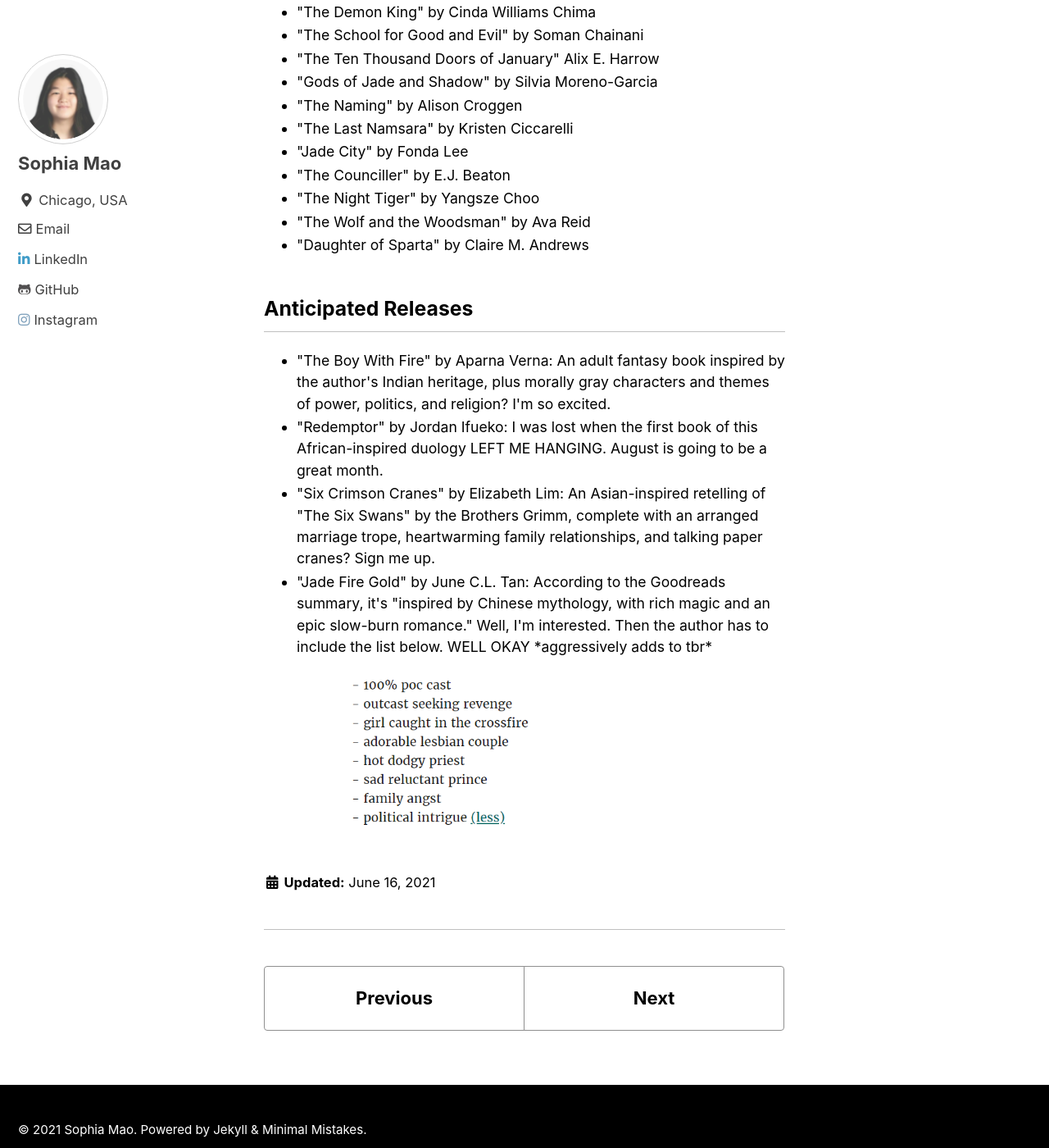
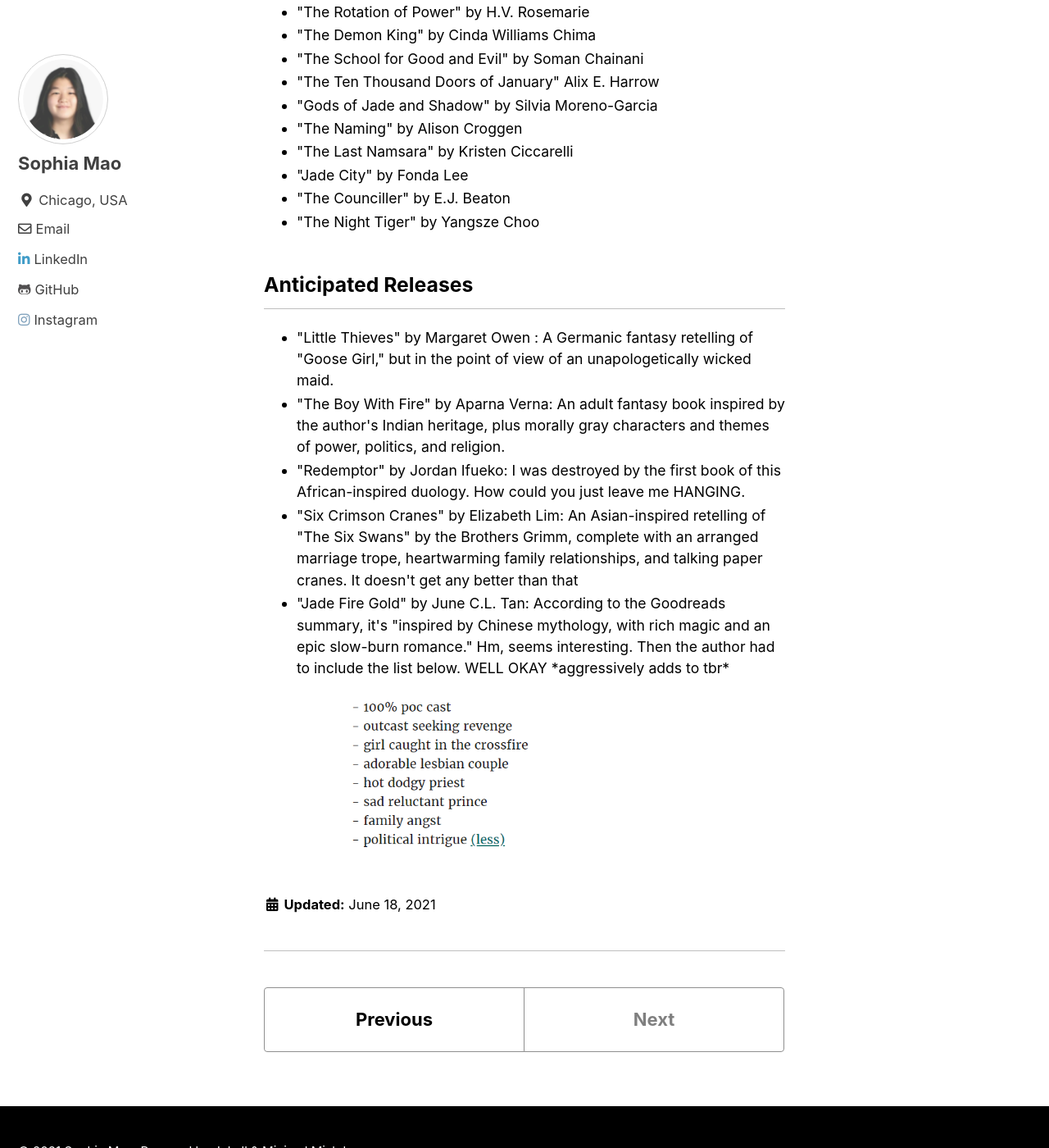
Before and after one commit to mayonais/mayonais.github.io, a Jekyll site: the page built from _posts/2021-06-18-book-status-2021.md, in a window 1280 px wide and 1400 px high, scrolled down 2142 px. Shown: the whole window at 82% size. Built offline with Jekyll 4.4.1, drawn with Linux system fonts in a browser that asks for light colours; cached includes are drawn as plain includes; some of the changed text lies outside the part shown.

Commit message:
update book status

```diff
--- a/_posts/2021-06-16-book-status-2021.md
+++ b/_posts/2021-06-18-book-status-2021.md
@@ -1,10 +1,10 @@
 ---
 layout: single
-title:  "Books I Read, Am Reading, and Want to Read This Year + Anticipated Releases"
-date:   16-06-2021
+title:  "Books I Read, Am Reading, and Want to Read in 2021 + Anticipated Releases"
+date:   18-06-2021
 author_profile: true
 category:
-excerpt: "June 16, 2021"
+excerpt: "Updated June 18, 2021"
 header:
   image: /assets/images/why-i'm-starting-a-blog.png
 ---
@@ -78,15 +79,14 @@
     <li> "Jade City" by Fonda Lee</li>
     <li> "The Counciller" by E.J. Beaton</li>
     <li> "The Night Tiger" by Yangsze Choo</li>
-    <li> "The Wolf and the Woodsman" by Ava Reid</li>
-    <li> "Daughter of Sparta" by Claire M. Andrews</li>
 </ul>
 
 <h3> Anticipated Releases </h3>
 <ul>
-    <li> "The Boy With Fire" by Aparna Verna: An adult fantasy book inspired by the author's Indian heritage, plus morally gray characters and themes of power, politics, and religion? I'm so excited. </li>
-    <li> "Redemptor" by Jordan Ifueko: I was lost when the first book of this African-inspired duology LEFT ME HANGING. August is going to be a great month.</li>
-    <li> "Six Crimson Cranes" by Elizabeth Lim: An Asian-inspired retelling of "The Six Swans" by the Brothers Grimm, complete with an arranged marriage trope, heartwarming family relationships, and talking paper cranes? Sign me up.</li>
-    <li> "Jade Fire Gold" by June C.L. Tan: According to the Goodreads summary, it's "inspired by Chinese mythology, with rich magic and an epic slow-burn romance." Well, I'm interested. Then the author has to include the list below. WELL OKAY *aggressively adds to tbr*</li>
+    <li> "Little Thieves" by Margaret Owen : A Germanic fantasy retelling of "Goose Girl," but in the point of view of an unapologetically wicked maid. </li>
+    <li> "The Boy With Fire" by Aparna Verna: An adult fantasy book inspired by the author's Indian heritage, plus morally gray characters and themes of power, politics, and religion. </li>
+    <li> "Redemptor" by Jordan Ifueko: I was destroyed by the first book of this African-inspired duology. How could you just leave me HANGING.</li>
+    <li> "Six Crimson Cranes" by Elizabeth Lim: An Asian-inspired retelling of "The Six Swans" by the Brothers Grimm, complete with an arranged marriage trope, heartwarming family relationships, and talking paper cranes. It doesn't get any better than that</li>
+    <li> "Jade Fire Gold" by June C.L. Tan: According to the Goodreads summary, it's "inspired by Chinese mythology, with rich magic and an epic slow-burn romance." Hm, seems interesting. Then the author had to include the list below. WELL OKAY *aggressively adds to tbr*</li>
 </ul>
 <img src="/assets/images/jfg.png" alt="Jade Fire Gold">
```
Also changed, not shown: other parts of _posts/2021-06-18-book-status-2021.md (+2 -1 lines).
